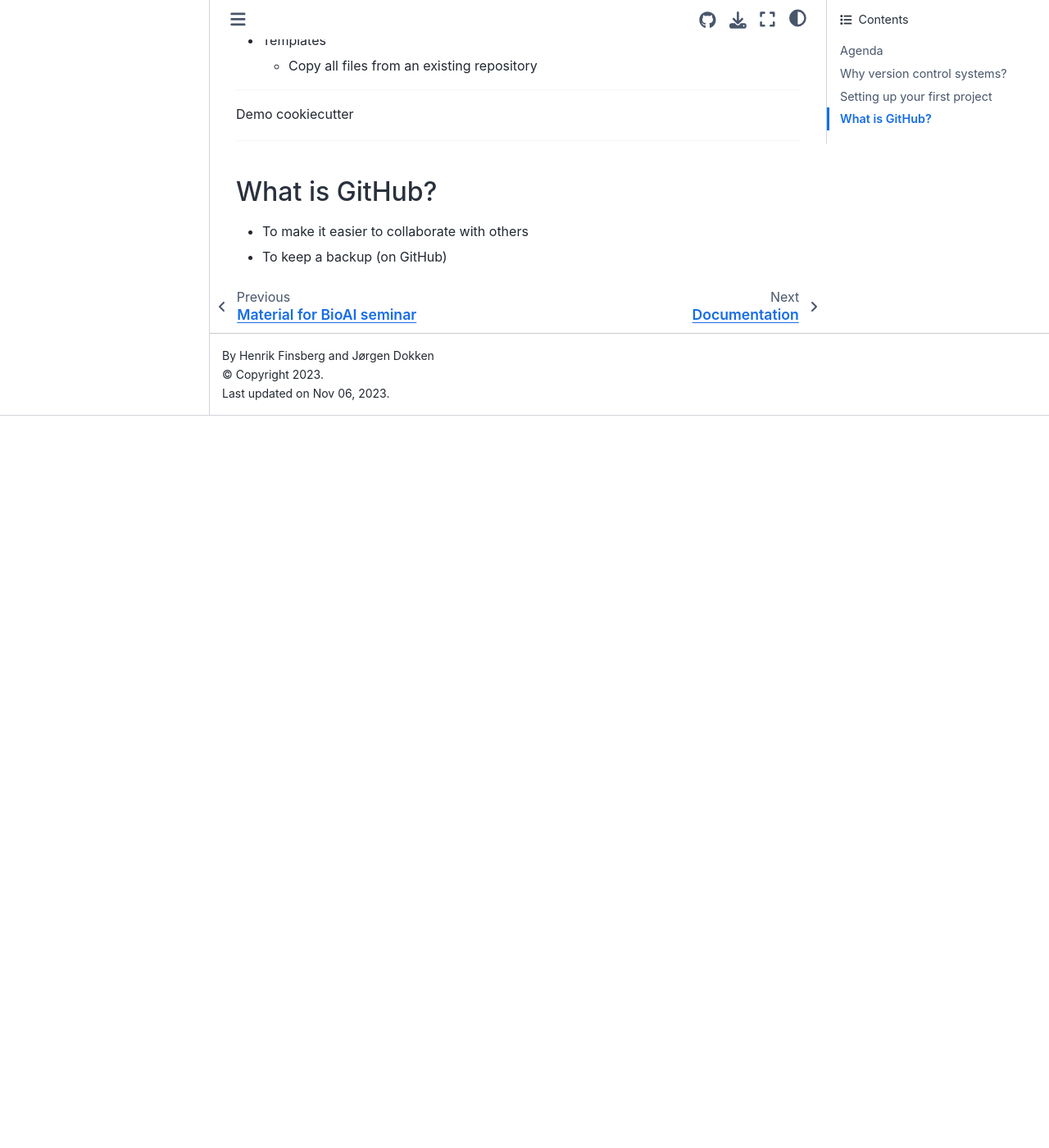
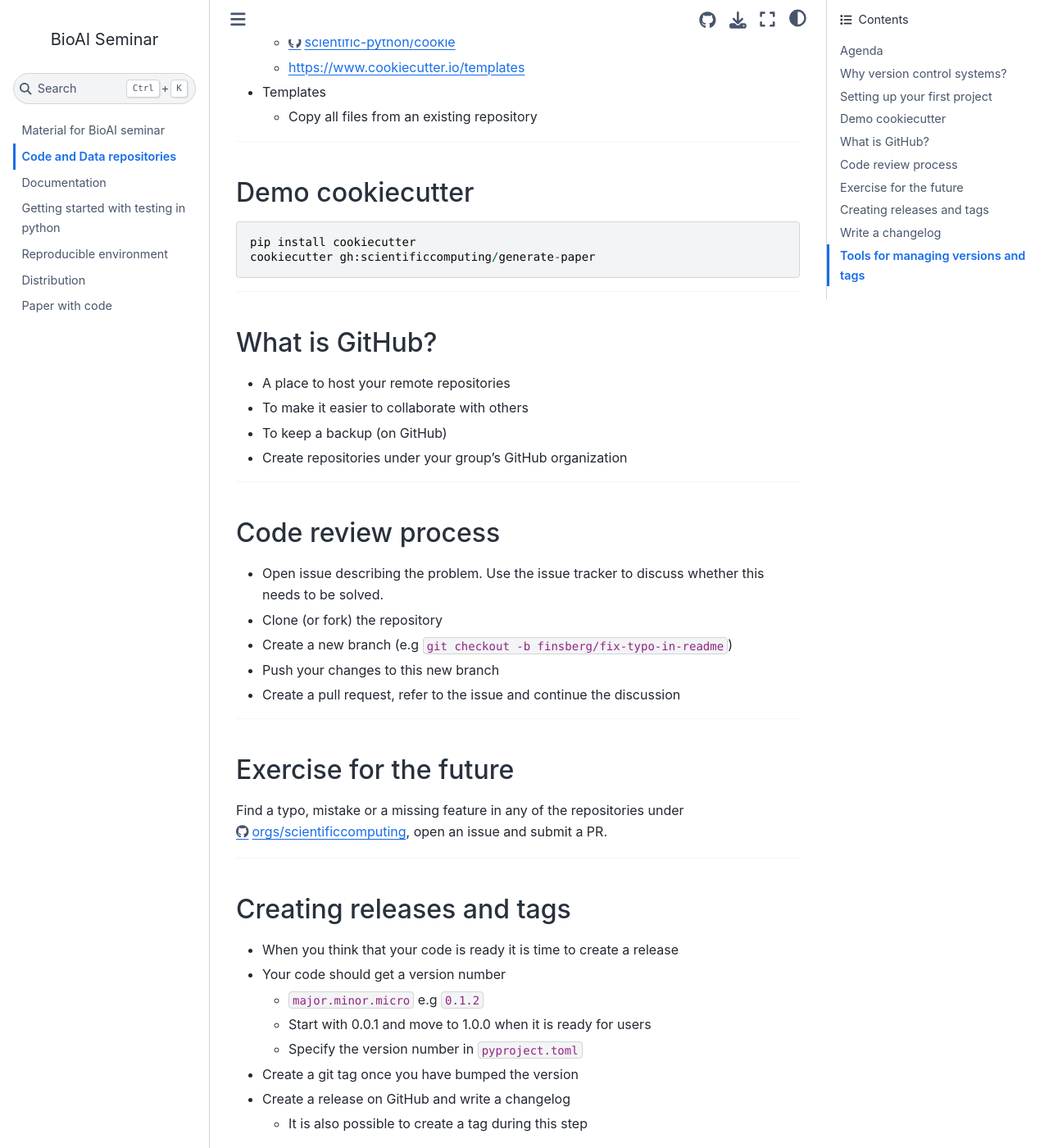
Before and after one commit to scientificcomputing/seminar-23-11-2023, a Jupyter Book: the page built from docs/repo.md, in a window 1280 px wide and 1400 px high, scrolled down 1205 px. Shown: the whole window at 82% size. Built offline with Jupyter Book 1.0.4 settings and Sphinx 7.4.7 and the Sphinx Book theme 1.1.4, drawn with Linux system fonts in a browser that asks for light colours; before the commit the page ends 1712 px from its top, so only the background shows below that; some of the changed text lies outside the part shown.

Commit message:
Write about github

````diff
--- a/cspell.json
+++ b/cspell.json
@@ -21,6 +21,8 @@
         "pypi",
         "pyproject",
         "pytest",
+        "scientificcomputing",
+        "tbump",
         "viewcode",
         "Zenodo"
     ],
--- a/docs/repo.md
+++ b/docs/repo.md
@@ -1,4 +1,22 @@
+---
+theme: default
+paginate: true
+header: 'Code and Data repositories'
+footer: 'BioAI seminar 23.11.23 - Henrik Finsberg and Jørgen Dokken'
+size: 16:9
+style: |
+  .small-text {
+    font-size: 0.55rem;
+  }
+html: true
+marp: true
+---
+
 # Code and Data repositories
+BioAI seminar 23.11.23
+Henrik Finsberg and Jørgen Dokken
+
+---
 
 ## Agenda
 
@@ -42,15 +60,65 @@
 
 ---
 
-Demo cookiecutter
+## Demo cookiecutter
 
-
+```
+pip install cookiecutter
+cookiecutter gh:scientificcomputing/generate-paper
+```
 
 ---
 
 ## What is GitHub?
 
-
-
+* A place to host your remote repositories
 * To make it easier to collaborate with others
 * To keep a backup (on GitHub)
+* Create repositories under your group's GitHub organization
+
+---
+
+## Code review process
+
+* Open issue describing the problem. Use the issue tracker to discuss whether this needs to be solved.
+* Clone (or fork) the repository
+* Create a new branch (e.g `git checkout -b finsberg/fix-typo-in-readme`)
+* Push your changes to this new branch
+* Create a pull request, refer to the issue and continue the discussion
+
+---
+
+## Exercise for  the future
+
+Find a typo, mistake or a missing feature in any of the repositories under <https://github.com/orgs/scientificcomputing/repositories>, open an issue and submit a PR.
+
+---
+
+## Creating releases and tags
+
+* When you think that your code is ready it is time to create a release
+* Your code should get a version number
+    - `major.minor.micro` e.g `0.1.2`
+    - Start with 0.0.1 and move to 1.0.0 when it is ready for users
+    - Specify the version number in `pyproject.toml`
+* Create a git tag once you have bumped the version
+* Create a release on GitHub and write a changelog
+    - It is also possible to create a tag during this step
+
+---
+
+## Write a changelog
+
+* List the notable changes since the previous release
+    - For the first release you don't need a changelog
+
+* Information about changes are important for the users
+
+* https://keepachangelog.com/en/1.0.0/
+
+---
+
+## Tools for managing versions and tags
+
+- [`bump-my-version`](https://github.com/callowayproject/bump-my-version)
+- [tbump](https://github.com/your-tools/tbump)
````
